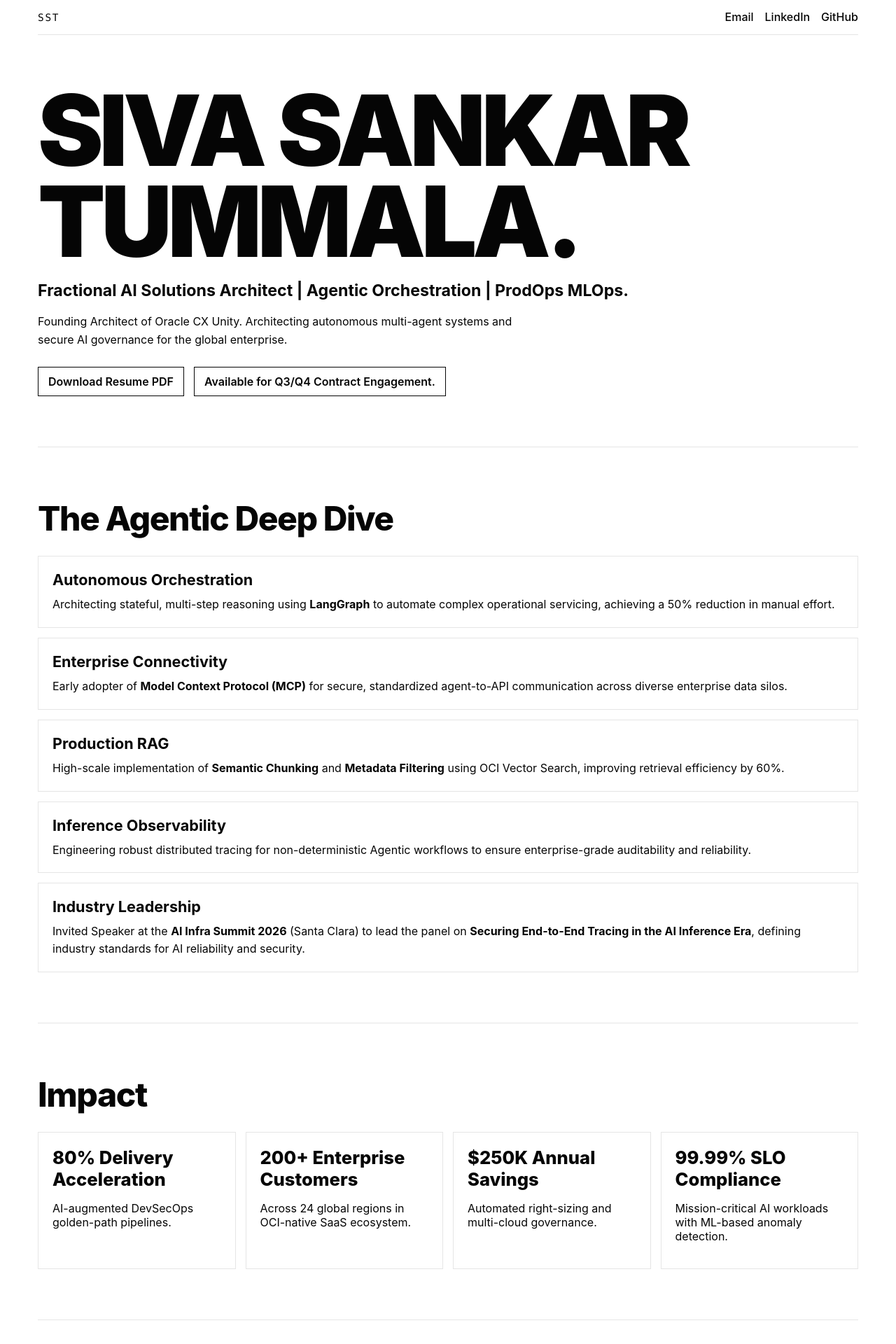
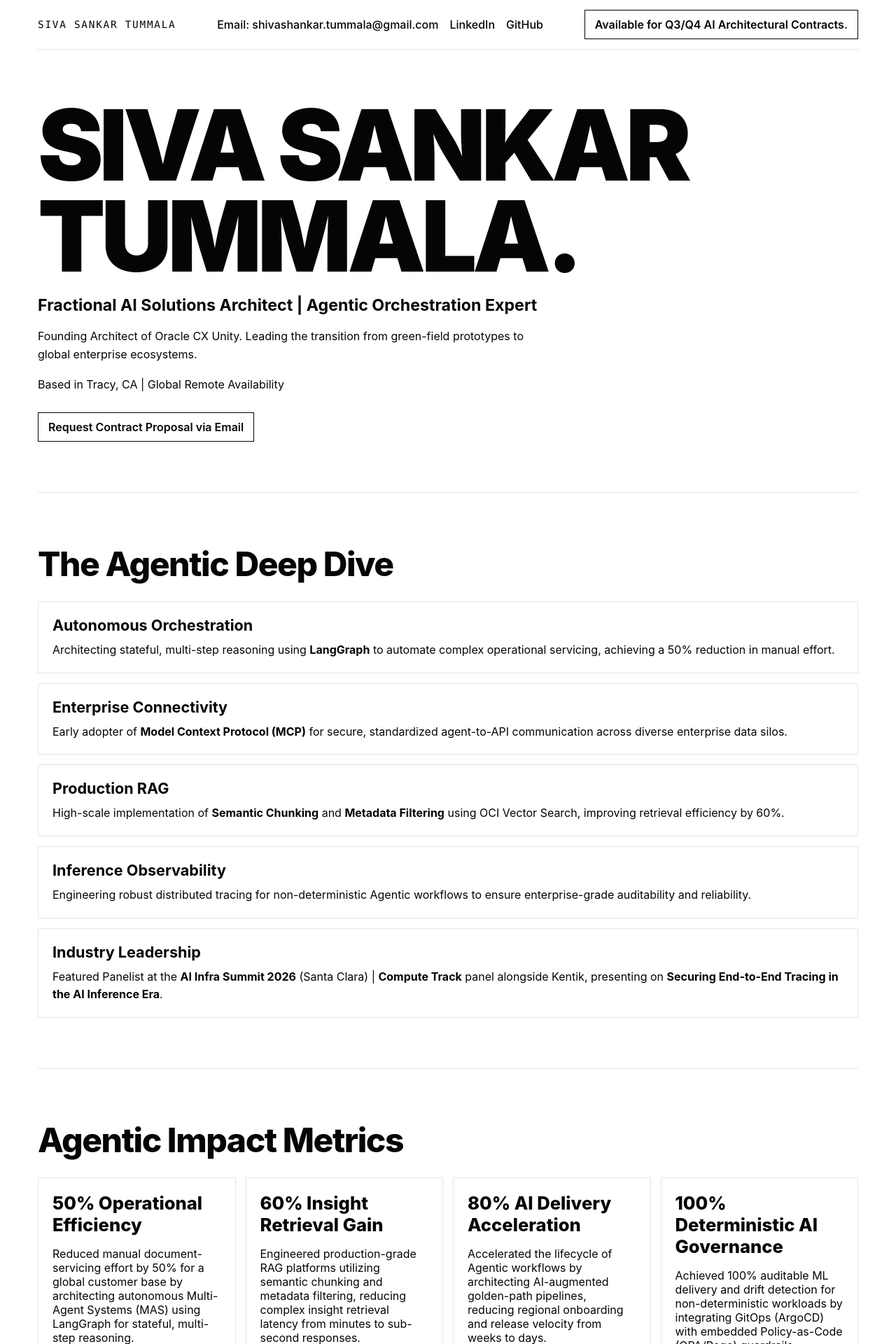
Before and after one commit to shivashankartummala/sivatummala-website, a Next.js app: page / in a window 1280 px wide. Shown: the top 1920 px of the page at 70% size. Built offline with nearby package versions, Linux system fonts and the light colour scheme.

Commit message:
docs: refresh agentic impact metrics and article titles

```diff
--- a/app/page.js
+++ b/app/page.js
@@ -20,25 +20,26 @@ export default function HomePage() {
   return (
     <main className="page">
       <header className="site-header">
-        <p className="mono identity">SST</p>
+        <p className="mono identity">SIVA SANKAR TUMMALA</p>
         <nav className="header-links" aria-label="Primary">
-          <a href="mailto:shivashankar.tummala@gmail.com">Email</a>
+          <a href="mailto:shivashankar.tummala@gmail.com">Email: shivashankar.tummala@gmail.com</a>
           <a href="https://www.linkedin.com/in/shivashankartummala/" target="_blank" rel="noopener noreferrer">LinkedIn</a>
           <a href="https://github.com/shivashankartummala" target="_blank" rel="noopener noreferrer">GitHub</a>
         </nav>
+        <span className="availability">Available for Q3/Q4 AI Architectural Contracts.</span>
       </header>
 
       <section className="hero section-grid" id="top">
         <div>
           <h1 className="hero-title">SIVA SANKAR TUMMALA.</h1>
-          <p className="hero-subtitle">Fractional AI Solutions Architect | Agentic Orchestration | ProdOps MLOps.</p>
+          <p className="hero-subtitle">Fractional AI Solutions Architect | Agentic Orchestration Expert</p>
           <p className="hero-copy">
-            Founding Architect of Oracle CX Unity. Architecting autonomous multi-agent systems and secure AI governance
-            for the global enterprise.
+            Founding Architect of Oracle CX Unity. Leading the transition from green-field prototypes to global
+            enterprise ecosystems.
           </p>
+          <p className="hero-copy">Based in Tracy, CA | Global Remote Availability</p>
           <div className="cta-row">
-            <a href="#" className="cta-link">Download Resume PDF</a>
-            <span className="availability">Available for Q3/Q4 Contract Engagement.</span>
+            <a href="mailto:shivashankar.tummala@gmail.com" className="cta-link">Request Contract Proposal via Email</a>
           </div>
         </div>
       </section>
@@ -77,32 +78,44 @@ export default function HomePage() {
           <article className="feature-item">
             <h3>Industry Leadership</h3>
             <p>
-              Invited Speaker at the <strong>AI Infra Summit 2026</strong> (Santa Clara) to lead the panel on{' '}
-              <strong>Securing End-to-End Tracing in the AI Inference Era</strong>, defining industry standards for
-              AI reliability and security.
+              Featured Panelist at the <strong>AI Infra Summit 2026</strong> (Santa Clara) |{' '}
+              <strong>Compute Track</strong> panel alongside Kentik, presenting on{' '}
+              <strong>Securing End-to-End Tracing in the AI Inference Era</strong>.
             </p>
           </article>
         </div>
       </section>
 
       <section className="impact section-grid" aria-labelledby="impact-heading">
-        <h2 id="impact-heading" className="section-title">Impact</h2>
+        <h2 id="impact-heading" className="section-title">Agentic Impact Metrics</h2>
         <div className="bento-grid">
           <article className="bento-card reveal">
-            <p className="metric">80% Delivery Acceleration</p>
-            <p>AI-augmented DevSecOps golden-path pipelines.</p>
+            <p className="metric">50% Operational Efficiency</p>
+            <p>
+              Reduced manual document-servicing effort by 50% for a global customer base by architecting autonomous
+              Multi-Agent Systems (MAS) using LangGraph for stateful, multi-step reasoning.
+            </p>
           </article>
           <article className="bento-card reveal">
-            <p className="metric">200+ Enterprise Customers</p>
-            <p>Across 24 global regions in OCI-native SaaS ecosystem.</p>
+            <p className="metric">60% Insight Retrieval Gain</p>
+            <p>
+              Engineered production-grade RAG platforms utilizing semantic chunking and metadata filtering, reducing
+              complex insight retrieval latency from minutes to sub-second responses.
+            </p>
           </article>
           <article className="bento-card reveal">
-            <p className="metric">$250K Annual Savings</p>
-            <p>Automated right-sizing and multi-cloud governance.</p>
+            <p className="metric">80% AI Delivery Acceleration</p>
+            <p>
+              Accelerated the lifecycle of Agentic workflows by architecting AI-augmented golden-path pipelines,
+              reducing regional onboarding and release velocity from weeks to days.
+            </p>
           </article>
           <article className="bento-card reveal">
-            <p className="metric">99.99% SLO Compliance</p>
-            <p>Mission-critical AI workloads with ML-based anomaly detection.</p>
+            <p className="metric">100% Deterministic AI Governance</p>
+            <p>
+              Achieved 100% auditable ML delivery and drift detection for non-deterministic workloads by integrating
+              GitOps (ArgoCD) with embedded Policy-as-Code (OPA/Rego) guardrails.
+            </p>
           </article>
         </div>
       </section>
@@ -112,14 +125,14 @@ export default function HomePage() {
         <div className="feature-list">
           <article className="feature-item">
             <p className="mono">BOOK</p>
-            <h3>The AI Governance North Star</h3>
-            <p>A blueprint for secure, governed enterprise AI.</p>
+            <h3>AI Governance NorthStar</h3>
+            <p>A book on AI Governance.</p>
             <p><a href="https://lnkd.in/gKUheZer" target="_blank" rel="noopener noreferrer">Read on LinkedIn</a></p>
           </article>
           <article className="feature-item">
             <p className="mono">BOOK</p>
-            <h3>The Elastic Brain</h3>
-            <p>A technical guide to Kubernetes-Native MLOps.</p>
+            <h3>The Elastic Brain.</h3>
+            <p>A book on Kubernates autoscaling for ML based applications.</p>
             <p><a href="https://lnkd.in/gdUKzrP9" target="_blank" rel="noopener noreferrer">Read on LinkedIn</a></p>
           </article>
           <article className="feature-item">
@@ -130,9 +143,10 @@ export default function HomePage() {
           <article className="feature-item">
             <p className="mono">ARTICLES</p>
             <ul className="article-list">
-              <li><a href="https://lnkd.in/gRkpdVJG" target="_blank" rel="noopener noreferrer">Stateful Multi-Agent Reasoning with LangGraph</a></li>
-              <li><a href="https://lnkd.in/gEqdEdZP" target="_blank" rel="noopener noreferrer">Shift-Left Security: OPA/Rego in AI Pipelines</a></li>
-              <li><a href="https://lnkd.in/gDhB4tiQ" target="_blank" rel="noopener noreferrer">Zero-Downtime AI Delivery with ArgoCD</a></li>
+              <li><a href="https://lnkd.in/gEqdEdZP" target="_blank" rel="noopener noreferrer">Advanced Context Engineering for Agentic RAG</a></li>
+              <li><a href="https://lnkd.in/gDhB4tiQ" target="_blank" rel="noopener noreferrer">Agentic Orchestration Patterns</a></li>
+              <li><a href="https://lnkd.in/gRkpdVJG" target="_blank" rel="noopener noreferrer">Multi-Agent Architecture Design Patterns</a></li>
+              <li><a href="https://lnkd.in/gXwrqDxw" target="_blank" rel="noopener noreferrer">Building Resilient Agentic Workflows with AWS Bedrock</a></li>
             </ul>
           </article>
         </div>
@@ -169,10 +183,15 @@ export default function HomePage() {
       </section>
 
       <footer className="contact section-grid" aria-labelledby="contact-heading">
-        <h2 id="contact-heading" className="section-title">Direct Access</h2>
-        <p className="footer-line mono">shivashankar.tummala@gmail.com | 262-271-7486</p>
-        <p className="footer-line">Certifications: OCI Generative AI Professional & OCI Cloud Architect (2025).</p>
-        <p className="footer-line">Academic: MS in Computer Science (4.0 GPA) | MCA | BCA.</p>
+        <h2 id="contact-heading" className="section-title">SIVA SANKAR TUMMALA</h2>
+        <p className="footer-line mono">shivashankar.tummala@gmail.com</p>
+        <p className="footer-line">
+          <a href="https://www.linkedin.com/in/shivashankartummala/" target="_blank" rel="noopener noreferrer">LinkedIn</a>
+          {' | '}
+          <a href="https://github.com/shivashankartummala" target="_blank" rel="noopener noreferrer">GitHub</a>
+        </p>
+        <p className="footer-line">Credentials: OCI Certified Cloud Architect & Generative AI Professional (2025)</p>
+        <p className="footer-line">Academic: MS in Computer Science (4.0 GPA) | MCA | BCA</p>
       </footer>
     </main>
   );
```
